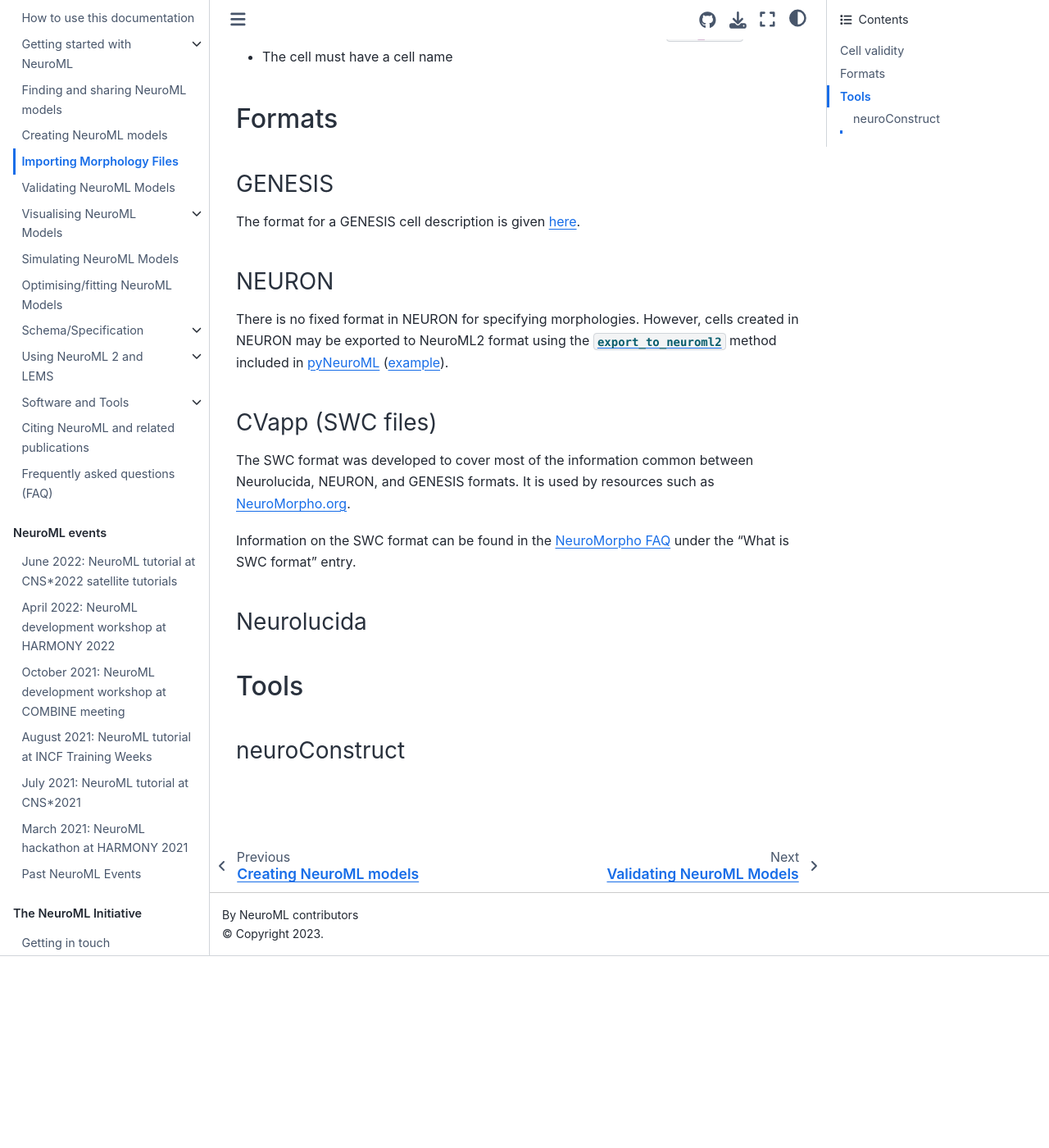
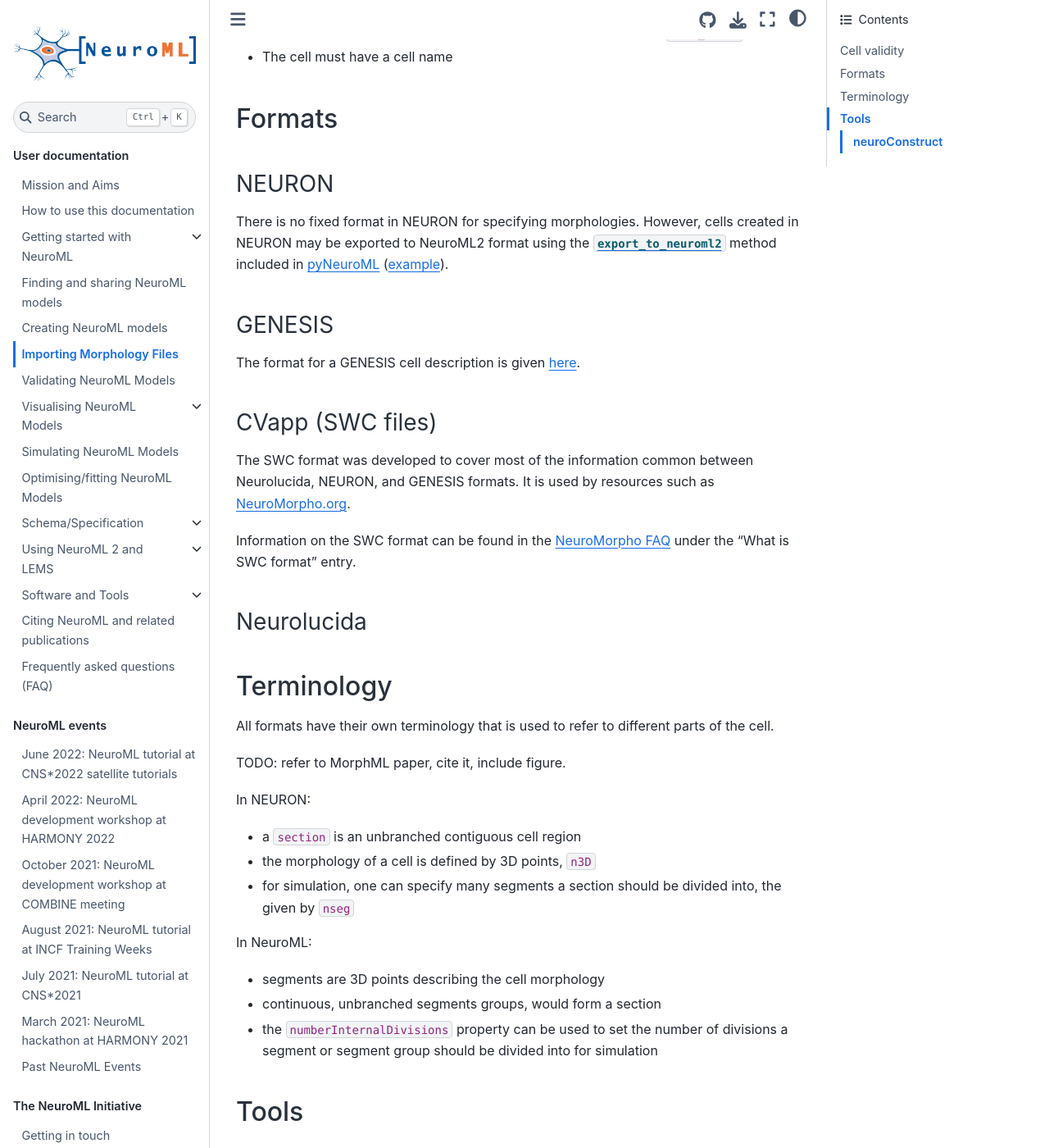
Before and after one commit to NeuroML/Documentation, a Jupyter Book: the page built from source/Userdocs/ImportingMorphologyFiles.md, in a window 1280 px wide and 1400 px high, scrolled down 951 px. Shown: the whole window at 82% size. Built offline with Jupyter Book 1.0.4 settings and Sphinx 7.4.7 and the Sphinx Book theme 1.1.4, drawn with Linux system fonts in a browser that asks for light colours; before the commit the page ends 2117 px from its top, so only the background shows below that.

Commit message:
feat: add section on terminology

```diff
--- a/source/Userdocs/ImportingMorphologyFiles.md
+++ b/source/Userdocs/ImportingMorphologyFiles.md
@@ -30,14 +30,18 @@
 
 ## Formats
 
-### GENESIS
-
-The format for a GENESIS cell description is given [here](http://www.genesis-sim.org/GENESIS/Hyperdoc/Manual-25.html#readcell).
 ### NEURON
 
 There is no fixed format in NEURON for specifying morphologies.
 However, cells created in NEURON may be exported to NeuroML2 format using the [`export_to_neuroml2`](https://pyneuroml.readthedocs.io/en/stable/pyneuroml.neuron.html#pyneuroml.neuron.export_to_neuroml2) method included in {ref}`pyNeuroML <pyneuroml>` ([example](https://github.com/OpenSourceBrain/SmithEtAl2013-L23DendriticSpikes/blob/master/NeuroML2/export_nml2.py)).
 
+
+
+
+
+### GENESIS
+
+The format for a GENESIS cell description is given [here](http://www.genesis-sim.org/GENESIS/Hyperdoc/Manual-25.html#readcell).
 ### CVapp (SWC files)
 
 The SWC format was developed to cover most of the information common between Neurolucida, NEURON, and GENESIS formats.
@@ -47,9 +51,25 @@
 
 ### Neurolucida
 
+## Terminology
+
+All formats have their own terminology that is used to refer to different parts of the cell.
+
+TODO: refer to MorphML paper, cite it, include figure.
+
+In NEURON:
+
+- a {code}`section` is an unbranched contiguous cell region
+- the morphology of a cell is defined by 3D points, `n3D`
+- for simulation, one can specify many segments a section should be divided into, the given by {code}`nseg`
+
+In NeuroML:
+
+- segments are 3D points describing the cell morphology
+- continuous, unbranched segments groups, would form a section
+- the {code}`numberInternalDivisions` property can be used to set the number of divisions a segment or segment group should be divided into for simulation
+
 
 ## Tools
 
 ### neuroConstruct
-
-###
```
